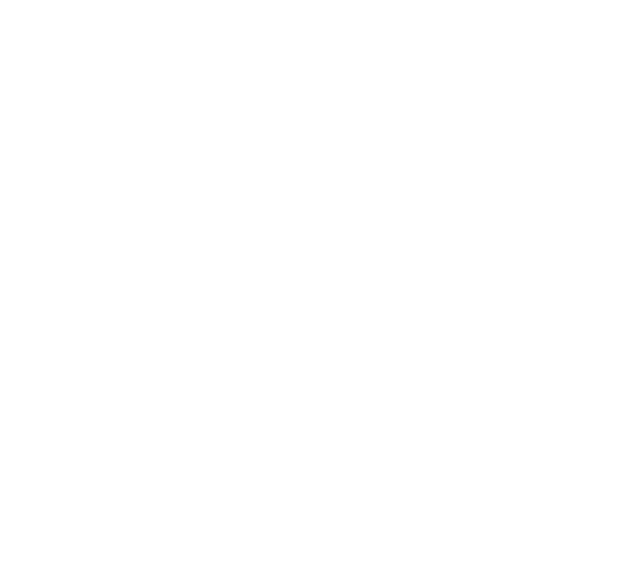
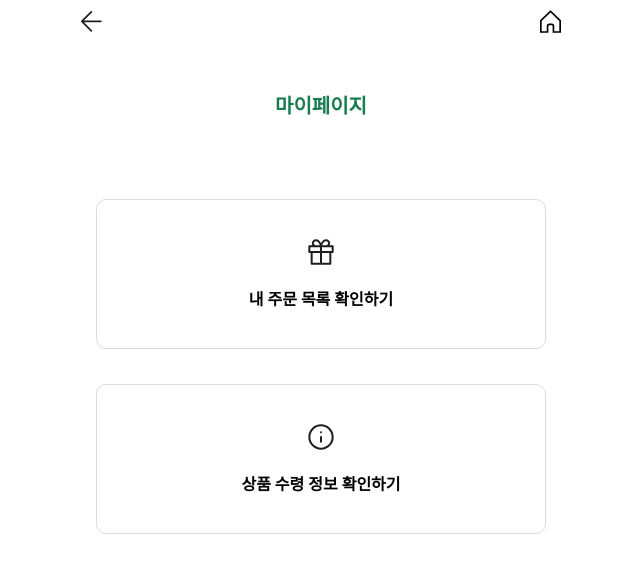
Before and after one commit to his0si/md-site, a React (Vite) app in the folder frontend/: page /my-page in a window 1280 px wide. Before the commit this address had no page. Shown: the top 572 px of the page, without its empty margins (319-959 px from the left). Built offline with nearby package versions, Linux system fonts and the light colour scheme.

Commit message:
chore: 네비바 고정, 투명화 수정

```diff
--- a/frontend/src/App.jsx
+++ b/frontend/src/App.jsx
@@ -1,8 +1,8 @@
 import Home from "./pages/home/Home";
-import { Routes, Route } from "react-router-dom";
+import { Routes, Route, Navigate } from "react-router-dom";
 import MyPage from "./pages/MyPage/MyPage";
+import MyPage_list from "./pages/MyPage/MyPage_list";
 import MyPage_info from "./pages/MyPage/MyPage_info";
-import MyPage_list from "./pages/MyPage/MyPage_list";
 import { useLocation } from "react-router-dom";
 import Login from "./pages/login/Login";
 import StudentNumber from "./pages/login/StudentNumber";
@@ -40,13 +40,10 @@
   const noNavBarPages = ["/login", "/student-number", "/registration-complete"];
 
   // NavBar1이 있는 페이지들 (아이콘 3개)
-
   const navBar1Pages = ["/", "/order-complete"];
 
   // NavBar2가 있는 페이지들 (뒤로가기, 홈)
-  const navBar2Pages = ["/MyPage", "/MyPage/list", "/MyPage/info","/cart"];
-
-
+  const navBar2Pages = ["/my-page", "/my-page/list", "/my-page/info","/cart"];
 
   return (
     <div>
@@ -59,9 +56,14 @@
       )}
 
       <Routes>
-        <Route path="/MyPage" element={<MyPage />} />
-        <Route path="/MyPage/list" element={<MyPage_list />} />
-        <Route path="/MyPage/info" element={<MyPage_info />} />
+        {/* /mypage를 /my-page로 리다이렉트 */}
+        <Route path="/mypage" element={<Navigate to="/my-page" replace />} />
+        <Route path="/mypage/*" element={<Navigate to="/my-page" replace />} />
+
+        {/* 기존 라우트들 */}
+        <Route path="/my-page" element={<MyPage />} />
+        <Route path="/my-page/list" element={<MyPage_list />} />
+        <Route path="/my-page/info" element={<MyPage_info />} />
         {/* <Route path="/MyPage/order" element={<MyOrderPage />} /> */}
         <Route path="/" element={<Home />} />
         <Route path="/login" element={<Login />} />
--- a/frontend/src/components/NavBar.jsx
+++ b/frontend/src/components/NavBar.jsx
@@ -21,6 +21,7 @@
   margin:auto;
 
   padding: 10px;
+  background-color: white;
 
 `;
 
--- a/frontend/src/components/NavBar2.jsx
+++ b/frontend/src/components/NavBar2.jsx
@@ -1,14 +1,18 @@
 import styled from "styled-components";
 
 const NaviBar = styled.div`
+  position: fixed;
+  top: 0;
+  left: 50%;
+  transform: translateX(-50%);
+  width: 100%;
+  background-color: #ffffff;
   display: flex;
-
   justify-content: space-between;
   align-items: center;
-  max-width:500px;
-  margin:auto;
-
+  max-width: 500px;
   padding: 10px;
+  z-index: 1000;
 `;
 
 const NavBar2 = () => {
--- a/frontend/src/pages/MyPage/MyPage.jsx
+++ b/frontend/src/pages/MyPage/MyPage.jsx
@@ -1,12 +1,8 @@
 import styled from "styled-components";
-import {Routes,Route} from "react-router-dom";
-import MyPage_info from "./MyPage_info";
-import MyPage_list from "./MyPage_list";
-import NavBar2 from "../../components/NavBar2";
 import {Link} from "react-router-dom";
 
 const Container = styled.div`
-  height: 100vh;
+  min-height: 100vh;
   width: 100%;
   max-width: 500px;
   background: rgb(255,255,255);
@@ -15,30 +11,30 @@
   align-items: center;
   justify-Content: flex-start;
   margin: auto;
+  padding-top: 50px;
 `;
 
 const Box=styled.div`
   width:100%;
-        height: 180px;
+  height: 150px;
   border: 1px solid RGB(220, 220, 220);
   border-radius:10px;
   display:flex;
   flex-direction:column;
   align-items:center;
-        gap:5px;
+  gap: 20px;
   margin:0px;
   justify-content:center;
-
-        `
+`;
 
 const MyPage = () => {
     return (
       <>
         <Container>
 
-            <div style={{color:"#167D4E",fontSize:"20px",fontWeight:"700",marginBottom:"15vh",marginTop:"5vh"}}>마이페이지</div>
+            <div style={{color:" #167D4E",fontSize:"20px",fontWeight:"700",marginBottom:"10vh",marginTop:"5vh"}}>마이페이지</div>
 
-                  <Link to="/MyPage/list" style={{textDecoration:"none",color:"black",width:"75%"}}>
+                  <Link to="/my-page/list" style={{textDecoration:"none",color:"black",width:"90%"}}>
                   <Box style={{marginBottom:"35px"}}>
                       <svg width="28" height="28" viewBox="0 0 28 28" fill="none" xmlns="http://www.w3.org/2000/svg">
                       <path d="M23.3333 14V25.6667H4.66665V14M14 25.6667V8.16671M14 8.16671H8.74998C7.97643 8.16671 7.23457 7.85942 6.68758 7.31244C6.1406 6.76545 5.83331 6.02359 5.83331 5.25004C5.83331 4.47649 6.1406 3.73463 6.68758 3.18765C7.23457 2.64066 7.97643 2.33337 8.74998 2.33337C12.8333 2.33337 14 8.16671 14 8.16671ZM14 8.16671H19.25C20.0235 8.16671 20.7654 7.85942 21.3124 7.31244C21.8594 6.76545 22.1666 6.02359 22.1666 5.25004C22.1666 4.47649 21.8594 3.73463 21.3124 3.18765C20.7654 2.64066 20.0235 2.33337 19.25 2.33337C15.1666 2.33337 14 8.16671 14 8.16671ZM2.33331 8.16671H25.6666V14H2.33331V8.16671Z" stroke="#1E1E1E" strokeWidth="2" strokeLinecap="round" strokeLinejoin="round"/>
@@ -48,7 +44,7 @@
                   </Box>
                   </Link>
 
-                  <Link to="/MyPage/info" style={{textDecoration:"none",color:"black",width:"75%"}}>
+                  <Link to="/my-page/info" style={{textDecoration:"none",color:"black",width:"90%"}}>
                   <Box>
                       <svg width="28" height="28" viewBox="0 0 28 28" fill="none" xmlns="http://www.w3.org/2000/svg">
                       <path d="M14 18.6666V14M14 9.33331H14.0116M25.6666 14C25.6666 20.4433 20.4433 25.6666 14 25.6666C7.55666 25.6666 2.33331 20.4433 2.33331 14C2.33331 7.55666 7.55666 2.33331 14 2.33331C20.4433 2.33331 25.6666 7.55666 25.6666 14Z" stroke="#1E1E1E" strokeWidth="2" strokeLinecap="round" strokeLinejoin="round"/>
--- a/frontend/src/pages/MyPage/MyPage_info.jsx
+++ b/frontend/src/pages/MyPage/MyPage_info.jsx
@@ -1,7 +1,7 @@
 import styled from "styled-components";
 
 const Container = styled.div`
-  height: 100vh;
+  min-height: 100vh;
   width: 100%;
   max-width: 500px;
   background: rgb(256, 256, 256);
@@ -10,21 +10,24 @@
   align-items: center;
   justify-Content: flex-start;
   margin: auto;
+  padding-top: 50px;
 `;
 
-const Box=styled.div`
-width:90%;
-height:180px;
-border-bottom:1px solid RGB(220, 220, 220);
-display:flex;
-flex-direction:column;
-justify-content:center;`
+const Box = styled.div`
+  width: 90%;
+  height: 180px;
+  border-bottom: 1px solid RGB(220, 220, 220);
+  display: flex;
+  flex-direction: column;
+  justify-content: center;
+  gap: 10px;
+`;
 
 const MyPage_info= () => {
     return (
       <Container>
 
-        <div style={{color:"#167D4E",fontSize:"20px",fontWeight:"700",marginBottom:"7vh",marginTop:"5vh"}}>상품 수령 정보</div>
+         <div style={{color:" #167D4E",fontSize:"20px",fontWeight:"700",marginBottom:"5vh",marginTop:"5vh"}}>상품 수령 정보</div>
         <Box>
           <p style={{color:"#167D4E",fontSize:"14px",fontWeight:"700"}}>상품 수령일자</p>
           <p style={{fontSize:"16px",fontWeight:"600"}}>2025.05.07 수요일</p>
--- a/frontend/src/pages/MyPage/MyPage_list.jsx
+++ b/frontend/src/pages/MyPage/MyPage_list.jsx
@@ -5,22 +5,24 @@
 import styled from "styled-components";
 
 const Container = styled.div`
-  height: 100vh;
+  min-height: 100vh;
   width: 100%;
   max-width: 500px;
-  background: rgb(255, 255, 255);
+  background: rgb(256, 256, 256);
   display: flex;
   flex-direction: column;
-  //align-items: center;
-  justify-content: flex-start;
+  align-items: center;
+  justify-Content: flex-start;
   margin: auto;
+  padding-top: 50px;
 `;
 
 const Title = styled.h2`
   font-size: 20px;
   text-align: center;
   color: #167d4e;
-  margin-botton: 30px;
+  font-weight: 700;
+  margin-top: 5vh;
 `;
 
 const ScrollableContent = styled.div`
```
Lines whose indentation alone changed are shown as unchanged.
